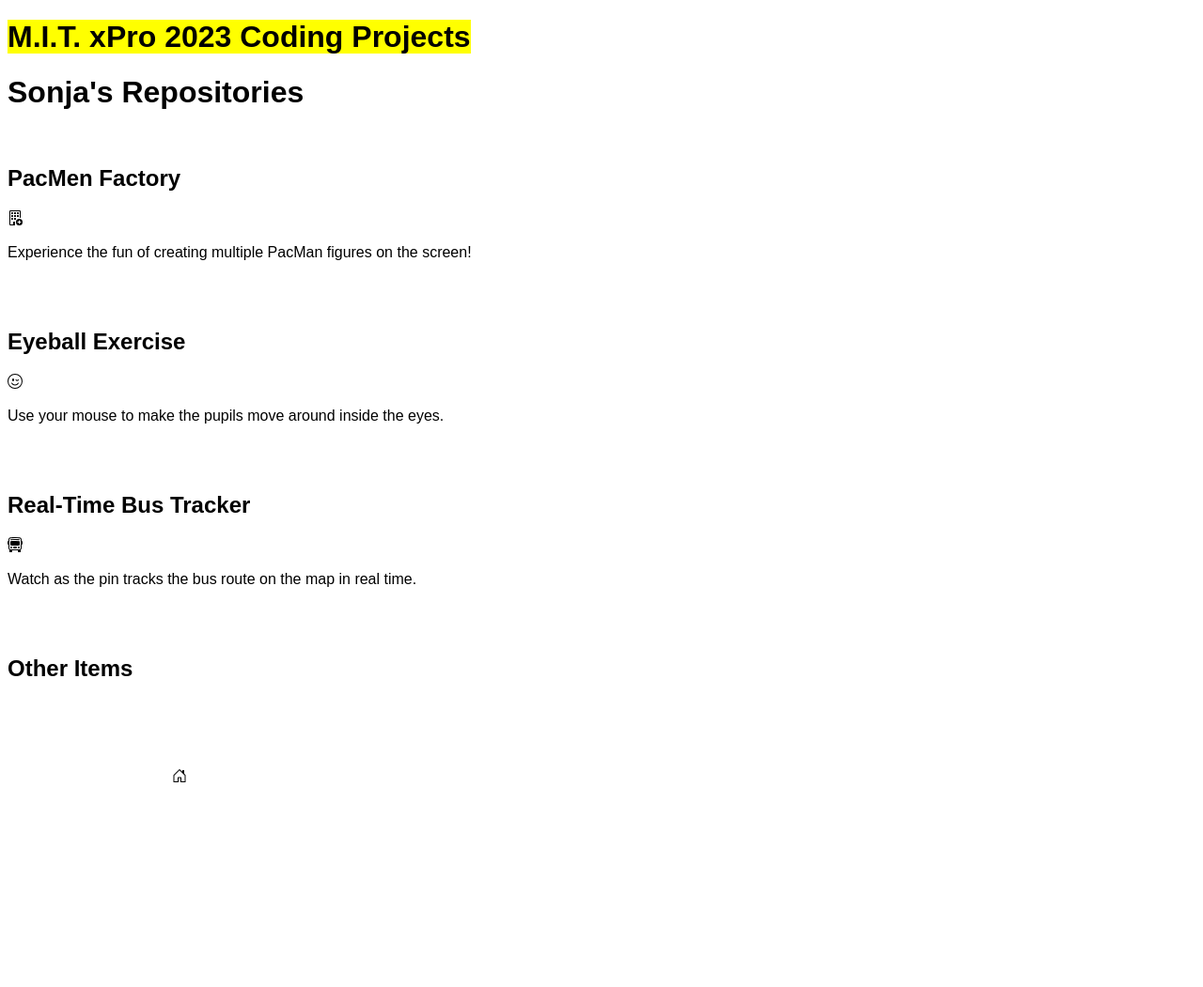
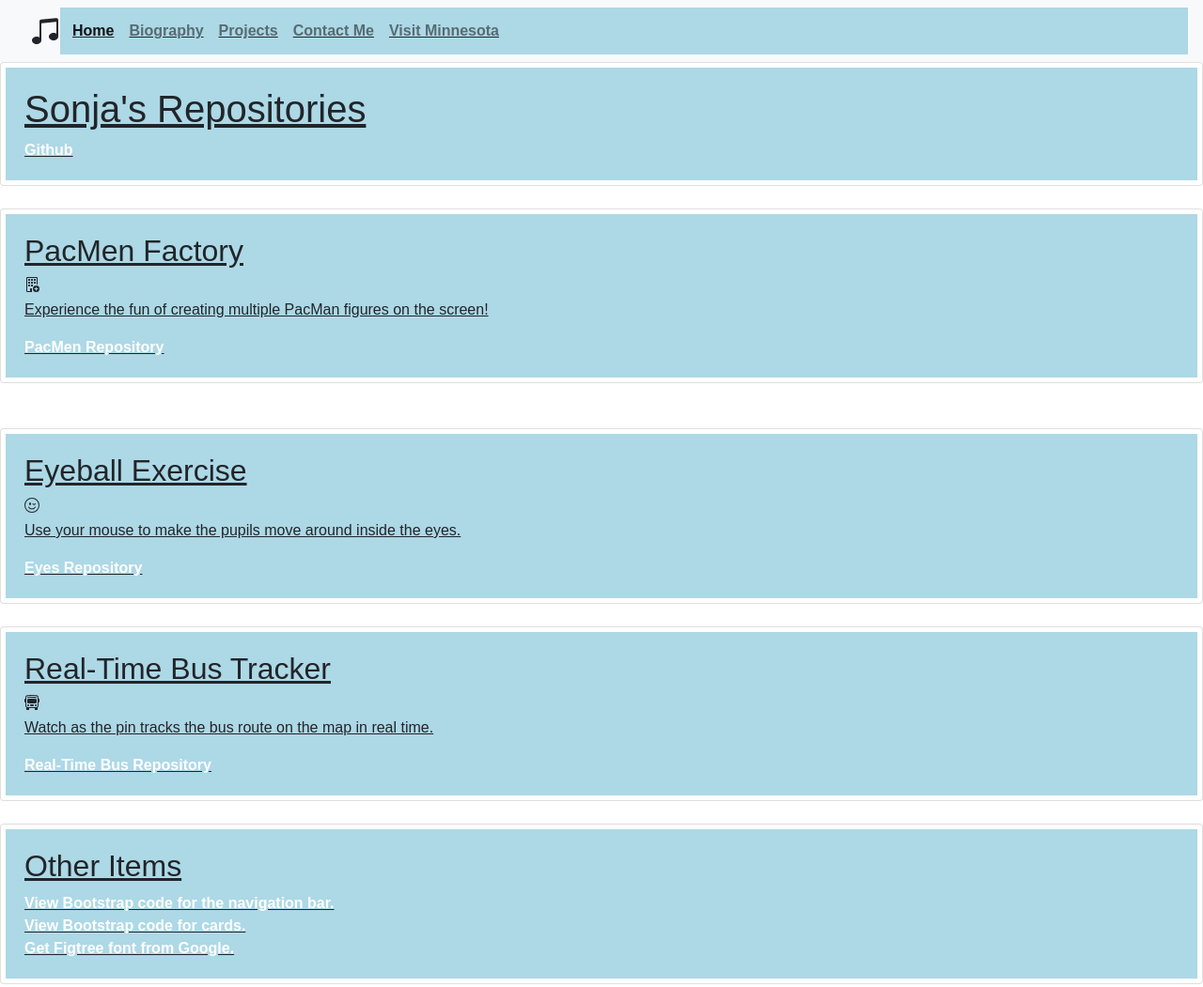
Before and after one commit to sgustafson123/sgustafson123.github.io, a website: page Projects.html in a window 1280 px wide. Shown: the top 1051 px of the page at 94% size. Before the commit the page ends 846 px from the top, so only its background shows below. Drawn offline with nearby package versions, Linux system fonts and the light colour scheme.

Commit message:
add nav bar to all pages

```diff
--- a/ContactMe.html
+++ b/ContactMe.html
@@ -1,11 +1,69 @@
 <!DOCTYPE html>
 <html>
   <head>
-    <title>Sonja's Contact Information</title>
-    <h1>Contact Sonja</h1>
+    <link
+      rel="stylesheet"
+      href="https://cdn.jsdelivr.net/npm/bootstrap@4.0.0/dist/css/bootstrap.min.css"
+      integrity="sha384-Gn5384xqQ1aoWXA+058RXPxPg6fy4IWvTNh0E263XmFcJlSAwiGgFAW/dAiS6JXm"
+      crossorigin="anonymous"
+    />
     <link rel="stylesheet" type="text/css" href="./iostyle.css" />
   </head>
+  <style>
+    div {
+      background-color: lightblue;
+      padding: 5px;
+    }
+  </style>
   <body>
+    <nav class="navbar navbar-expand-lg navbar-light bg-light">
+      <a class="navbar-brand"></a>
+      <svg xmlns="http://www.w3.org/2000/svg" width="32" height="32" fill="currentColor" class="bi bi-music-note-beamed" viewBox="0 0 16 16">
+         <path d="M6 13c0 1.105-1.12 2-2.5 2S1 14.105 1 13c0-1.104 1.12-2 2.5-2s2.5.896 2.5 2zm9-2c0 1.105-1.12 2-2.5 2s-2.5-.895-2.5-2 1.12-2 2.5-2 2.5.895 2.5 2z"/>
+         <path fill-rule="evenodd" d="M14 11V2h1v9h-1zM6 3v10H5V3h1z"/>
+         <path d="M5 2.905a1 1 0 0 1 .9-.995l8-.8a1 1 0 0 1 1.1.995V3L5 4V2.905z"/>
+      </svg>
+      <div class="collapse navbar-collapse" id="navbarSupportedContent">
+         <u class="navbar-nav mr-auto">
+          <li class="nav-item active">
+            <a class="nav-link" href="https://sgustafson123.Github.io"
+               >Home <span class="sr-only">(current)</span></a
+             >
+           </li>
+          <li class="nav-item">
+            <a
+              class="nav-link"
+              href="https://drive.google.com/file/d/1PBrsZnwYppU9tjkfPynp2fQ0mCTguyix/view?usp=sharing"
+              >Biography</a
+            >
+          </li>
+          <li class="nav-item">
+            <a
+              class="nav-link"
+              href="./Projects.html"
+               >Projects</a
+            >
+           </li>
+           <li class="nav-item">
+            <a
+              class="nav-link"
+              href="./ContactMe.html"
+              >Contact Me</a
+            >
+          </li>
+          <li class="nav-item">
+            <a
+              class="nav-link"
+              href="https://www.exploreminnesota.com/"
+              >Visit Minnesota</a
+             >
+          </li>
+       </form>
+      </div>
+    </nav>
+    <h1>Contact Sonja</h1>
+    <div class="card">
+      <div class="card-body">
     <a href="https://www.linkedin.com/in/sonja-gustafson-b0b13614a/"
       >Connect through LinkedIn</a
     >
@@ -21,9 +79,12 @@
         d="M0 1.146C0 .513.526 0 1.175 0h13.65C15.474 0 16 .513 16 1.146v13.708c0 .633-.526 1.146-1.175 1.146H1.175C.526 16 0 15.487 0 14.854V1.146zm4.943 12.248V6.169H2.542v7.225h2.401zm-1.2-8.212c.837 0 1.358-.554 1.358-1.248-.015-.709-.52-1.248-1.342-1.248-.822 0-1.359.54-1.359 1.248 0 .694.521 1.248 1.327 1.248h.016zm4.908 8.212V9.359c0-.216.016-.432.08-.586.173-.431.568-.878 1.232-.878.869 0 1.216.662 1.216 1.634v3.865h2.401V9.25c0-2.22-1.184-3.252-2.764-3.252-1.274 0-1.845.7-2.165 1.193v.025h-.016a5.54 5.54 0 0 1 .016-.025V6.169h-2.4c.03.678 0 7.225 0 7.225h2.4z"
       />
     </svg>
+      </div>
+    </div>
     <br />
-    <br />
-    <a href="https://github.com/sgustafson123/sgustafson123.github.io"
+    <div class="card">
+      <div class="card-body">
+        <a href="https://github.com/sgustafson123/sgustafson123.github.io"
       >Github</a
     >
     <svg
@@ -38,9 +99,12 @@
         d="M8 0C3.58 0 0 3.58 0 8c0 3.54 2.29 6.53 5.47 7.59.4.07.55-.17.55-.38 0-.19-.01-.82-.01-1.49-2.01.37-2.53-.49-2.69-.94-.09-.23-.48-.94-.82-1.13-.28-.15-.68-.52-.01-.53.63-.01 1.08.58 1.23.82.72 1.21 1.87.87 2.33.66.07-.52.28-.87.51-1.07-1.78-.2-3.64-.89-3.64-3.95 0-.87.31-1.59.82-2.15-.08-.2-.36-1.02.08-2.12 0 0 .67-.21 2.2.82.64-.18 1.32-.27 2-.27.68 0 1.36.09 2 .27 1.53-1.04 2.2-.82 2.2-.82.44 1.1.16 1.92.08 2.12.51.56.82 1.27.82 2.15 0 3.07-1.87 3.75-3.65 3.95.29.25.54.73.54 1.48 0 1.07-.01 1.93-.01 2.2 0 .21.15.46.55.38A8.012 8.012 0 0 0 16 8c0-4.42-3.58-8-8-8z"
       />
     </svg>
+      </div>
+    </div>
     <br />
-    <br />
-    <a href="./index.html">Back to the homepage</a>
+    <div class="card">
+      <div class="card-body">
+        <a href="./index.html">Back to the homepage</a>
     <svg
       xmlns="http://www.w3.org/2000/svg"
       width="16"
@@ -53,5 +117,7 @@
         d="M8.354 1.146a.5.5 0 0 0-.708 0l-6 6A.5.5 0 0 0 1.5 7.5v7a.5.5 0 0 0 .5.5h4.5a.5.5 0 0 0 .5-.5v-4h2v4a.5.5 0 0 0 .5.5H14a.5.5 0 0 0 .5-.5v-7a.5.5 0 0 0-.146-.354L13 5.793V2.5a.5.5 0 0 0-.5-.5h-1a.5.5 0 0 0-.5.5v1.293L8.354 1.146ZM2.5 14V7.707l5.5-5.5 5.5 5.5V14H10v-4a.5.5 0 0 0-.5-.5h-3a.5.5 0 0 0-.5.5v4H2.5Z"
       />
     </svg>
+      </div>
+    </div>
   </body>
 </html>
--- a/Projects.html
+++ b/Projects.html
@@ -1,19 +1,81 @@
 <!DOCTYPE html>
 <html>
   <head>
-    <title>M.I.T. xPro 2023 Coding Projects</title>
-    <h1><mark>M.I.T. xPro 2023 Coding Projects</mark></h1>
+    <link
+      rel="stylesheet"
+      href="https://cdn.jsdelivr.net/npm/bootstrap@4.0.0/dist/css/bootstrap.min.css"
+      integrity="sha384-Gn5384xqQ1aoWXA+058RXPxPg6fy4IWvTNh0E263XmFcJlSAwiGgFAW/dAiS6JXm"
+      crossorigin="anonymous"
+    />
     <link rel="stylesheet" type="text/css" href="./iostyle.css" />
   </head>
   <style>
+    .content {
+        display: grid;
+        grid-template-columns: repeat(2, 1fr);
+        grid-template-rows: repeat(2, 125px);
+        gap: 5px, white;
+      }
     div {
-      background-color: azure;
+      background-color: lightblue;
+      padding: 5px
     }
   </style>
   <body>
+    <nav class="navbar navbar-expand-lg navbar-light bg-light">
+      <a class="navbar-brand"></a>
+      <svg xmlns="http://www.w3.org/2000/svg" width="32" height="32" fill="currentColor" class="bi bi-music-note-beamed" viewBox="0 0 16 16">
+         <path d="M6 13c0 1.105-1.12 2-2.5 2S1 14.105 1 13c0-1.104 1.12-2 2.5-2s2.5.896 2.5 2zm9-2c0 1.105-1.12 2-2.5 2s-2.5-.895-2.5-2 1.12-2 2.5-2 2.5.895 2.5 2z"/>
+         <path fill-rule="evenodd" d="M14 11V2h1v9h-1zM6 3v10H5V3h1z"/>
+         <path d="M5 2.905a1 1 0 0 1 .9-.995l8-.8a1 1 0 0 1 1.1.995V3L5 4V2.905z"/>
+      </svg>
+      <div class="collapse navbar-collapse" id="navbarSupportedContent">
+         <u class="navbar-nav mr-auto">
+          <li class="nav-item active">
+            <a class="nav-link" href="https://sgustafson123.Github.io"
+               >Home <span class="sr-only">(current)</span></a
+             >
+           </li>
+          <li class="nav-item">
+            <a
+              class="nav-link"
+              href="https://drive.google.com/file/d/1PBrsZnwYppU9tjkfPynp2fQ0mCTguyix/view?usp=sharing"
+              >Biography</a
+            >
+          </li>
+          <li class="nav-item">
+            <a
+              class="nav-link"
+              href="./Projects.html"
+               >Projects</a
+            >
+           </li>
+           <li class="nav-item">
+            <a
+              class="nav-link"
+              href="./ContactMe.html"
+              >Contact Me</a
+            >
+          </li>
+          <li class="nav-item">
+            <a
+              class="nav-link"
+              href="https://www.exploreminnesota.com/"
+              >Visit Minnesota</a
+             >
+          </li>
+       </form>
+      </div>
+    </nav>
+    <div class="card">
+      <div class="card-body">
         <h1>Sonja's Repositories</h1>
         <a href="https://github.com/sgustafson123?tab=repositories">Github</a>
+      </div>
+    </div>
     <br />
+    <div class="card">
+      <div class="card-body">
         <h2>PacMen Factory</h2>
     <svg
       xmlns="http://www.w3.org/2000/svg"
@@ -35,10 +97,13 @@
     </svg>
     <p>Experience the fun of creating multiple PacMan figures on the screen!</p>
     <a href="https://github.com/sgustafson123/PacMen-Factory"
-      >PacMen Repository</a
-    >
+      >PacMen Repository</a>
+      </div>
+    </div>
     <br />
     <br />
+    <div class="card">
+      <div class="card-body">
         <h2>Eyeball Exercise</h2>
     <svg
       xmlns="http://www.w3.org/2000/svg"
@@ -57,8 +122,11 @@
     </svg>
     <p>Use your mouse to make the pupils move around inside the eyes.</p>
     <a href="https://github.com/sgustafson123/Eyes">Eyes Repository</a>
+      </div>
+    </div>
     <br />
-    <br />
+    <div class="card">
+      <div class="card-body">
         <h2>Real-Time Bus Tracker</h2>
     <svg
       xmlns="http://www.w3.org/2000/svg"
@@ -77,10 +145,12 @@
     </svg>
     <p>Watch as the pin tracks the bus route on the map in real time.</p>
     <a href="https://github.com/sgustafson123/RealTimeBus"
-      >Real-Time Bus Repository</a
-    >
+      >Real-Time Bus Repository</a>
+      </div>
+    </div>
     <br />
-    <br />
+    <div class="card">
+      <div class="card-body">
         <h2>Other Items</h2>
     <a href="https://getbootstrap.com/docs/4.0/components/navbar/">
       View Bootstrap code for the navigation bar.
@@ -93,8 +163,11 @@
     <a href="https://fonts.google.com/share?selection.family=Figtree">
       Get Figtree font from Google.
     </a>
+      </div>
+    </div>
     <br />
-    <br />
+    <div class="card">
+      <div class="card-body">
         <a href="./index.html">Back to the homepage</a>
     <svg
       xmlns="http://www.w3.org/2000/svg"
@@ -108,5 +181,7 @@
         d="M8.354 1.146a.5.5 0 0 0-.708 0l-6 6A.5.5 0 0 0 1.5 7.5v7a.5.5 0 0 0 .5.5h4.5a.5.5 0 0 0 .5-.5v-4h2v4a.5.5 0 0 0 .5.5H14a.5.5 0 0 0 .5-.5v-7a.5.5 0 0 0-.146-.354L13 5.793V2.5a.5.5 0 0 0-.5-.5h-1a.5.5 0 0 0-.5.5v1.293L8.354 1.146ZM2.5 14V7.707l5.5-5.5 5.5 5.5V14H10v-4a.5.5 0 0 0-.5-.5h-3a.5.5 0 0 0-.5.5v4H2.5Z"
       />
     </svg>
+      </div>
+    </div>
   </body>
 </html>
--- a/iostyle.css
+++ b/iostyle.css
@@ -7,7 +7,7 @@
 }
 
 a:visited {
-  color: green;
+  color: purple;
   font-weight: bold;
 }
 
@@ -17,6 +17,6 @@
 }
 
 a:active {
-  color: blueviolet;
+  color: red;
   font-weight: bold;
 }
```
Lines whose indentation alone changed are shown as unchanged.
